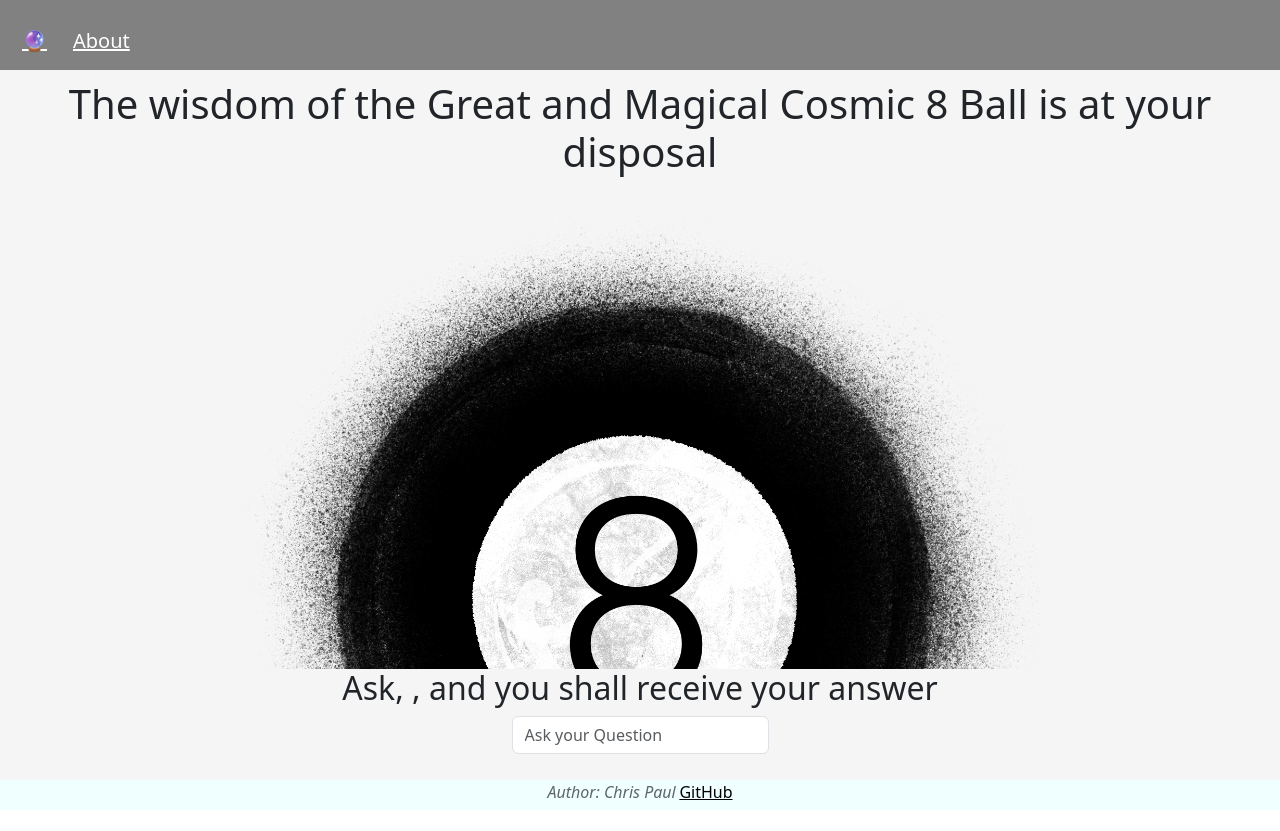
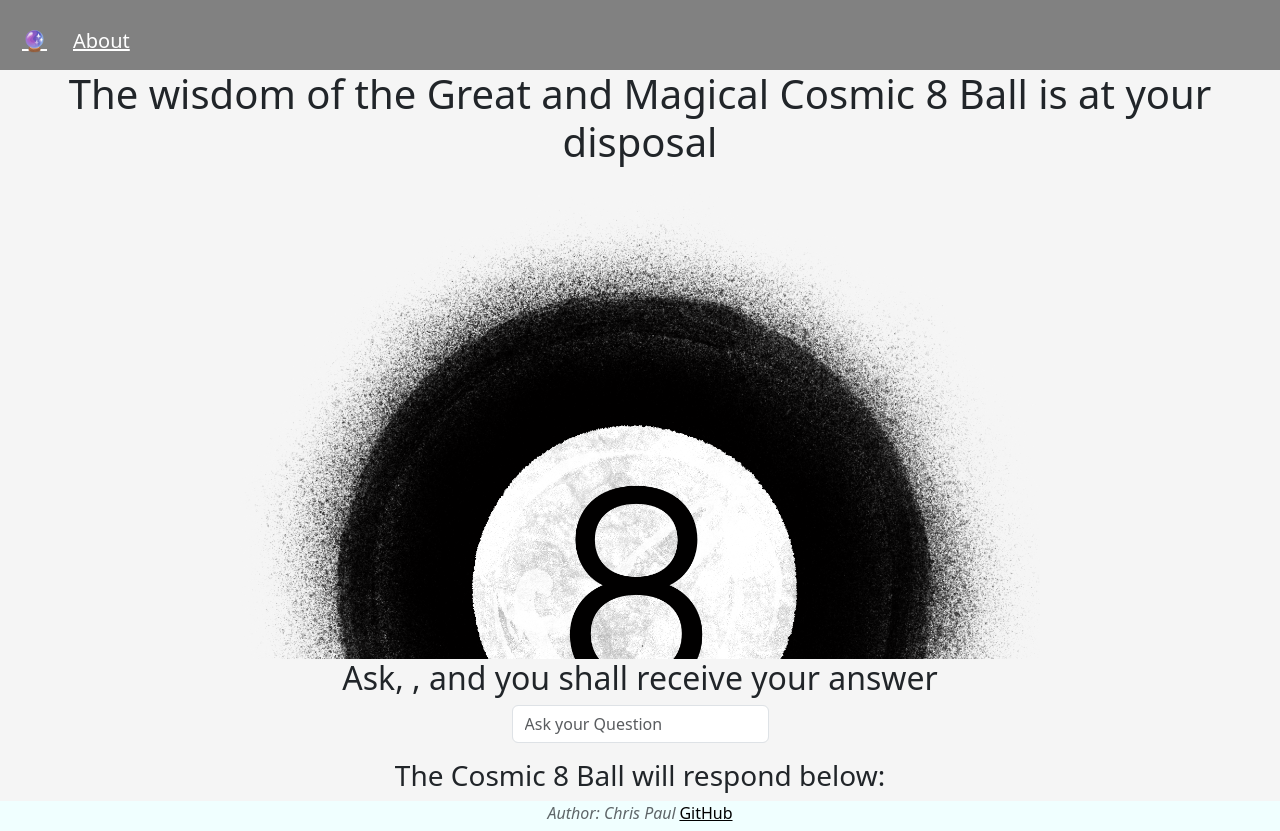
Before and after one commit to cpaul-mech/startup, a React (Vite) app: page /questionAndAnswer in a window 1280 px wide. Before the commit the page ends 810 px from the top, so only its background shows below. Built offline with nearby package versions, Linux system fonts and the light colour scheme.

Commit message:
fixed uppercase error

```diff
--- a/src/questionAndAnswer/questionAndAnswer.jsx
+++ b/src/questionAndAnswer/questionAndAnswer.jsx
@@ -28,7 +28,7 @@ export function QuestionAndAnswer() {
         }
     }
 
-    function formatAnswer() {
+    function FormatAnswer() {
         if(answerText === ""){
             return <h3>The Cosmic 8 Ball will respond below:</h3>
         }else {
@@ -48,7 +48,7 @@ export function QuestionAndAnswer() {
                 <input className="form-control" id="UserQuestion" type-="text" placeholder="Ask your Question" onKeyUp={handleKeyPress} />
             </div>
         </form>
-        <formatAnswer></formatAnswer>
+        <FormatAnswer></FormatAnswer>
     </main>
   );
 }
```
